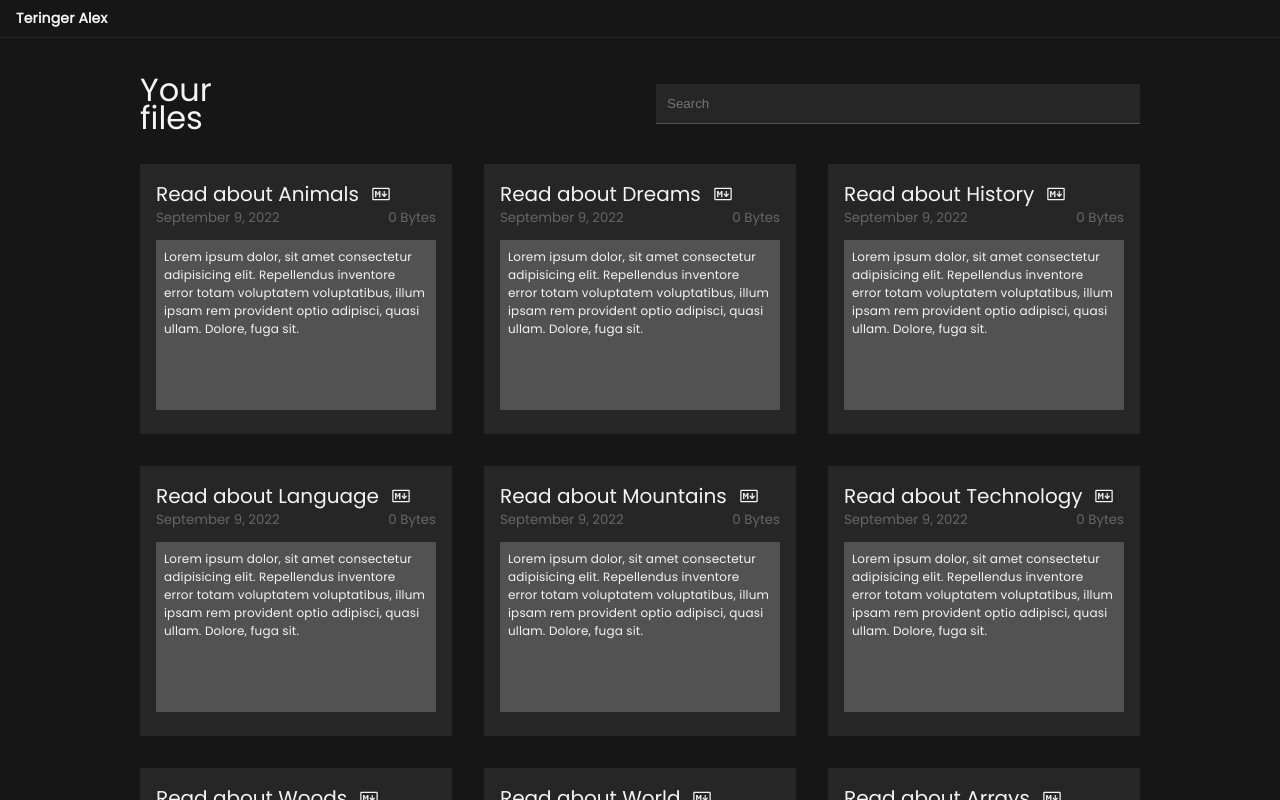
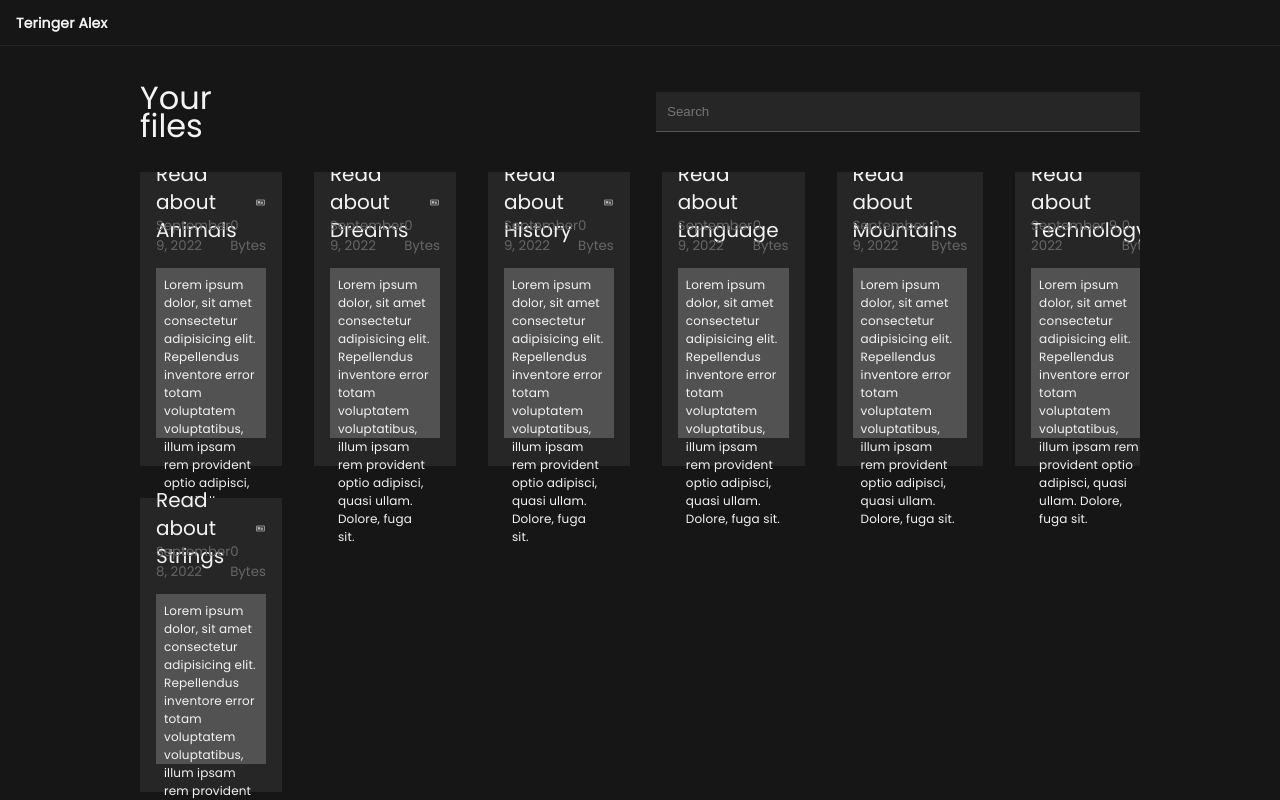
Before and after one commit to Alex2518-9/Next_links, a Next.js app: page / in a window 1280 px wide. Built offline with nearby package versions, Linux system fonts and the light colour scheme.

Commit message:
feat(dbCardSize):onClick double card size start

```diff
--- a/components/Card.tsx
+++ b/components/Card.tsx
@@ -6,11 +6,14 @@ import React from "react";
 import Image from "next/image";
 import { File } from "../lib/files";
 
-interface CardProps extends File {}
+interface CardProps extends File {
+  isActive : boolean,
+  onClick: React.MouseEventHandler
+}
 
-const Card = ({ title, date, id, fileSize }: CardProps) => {
+const Card = ({ title, date, id, fileSize, isActive, onClick }: CardProps) => {
   return (
-    <li className={styles.card_body}>
+    <li className={isActive ? styles.card_body : styles.doubled} onClick={onClick}>
       <div className={styles.titleAndIcon}>
         <Link href={`/files/${id}`}>
           <h3 className={styles.link}>{title}</h3>
--- a/pages/index.tsx
+++ b/pages/index.tsx
@@ -3,6 +3,7 @@ import Layout, { siteTitle } from "../components/Layout";
 import { getSortedPostsData, File } from "../lib/files";
 import styles from "../styles/Home.module.css";
 import Card from "../components/Card";
+import { useState } from "react";
 
 interface AllPostDataProps {
   allPostsData: File[];
@@ -18,6 +19,22 @@ export async function getStaticProps() {
 }
 
 const Home = ({ allPostsData }: AllPostDataProps) => {
+  const [isActive, setActive] = useState(false);
+  const [search, setSearch] = useState<string[]>([]);
+
+  const onDoubled = () => {
+    setActive(!isActive);
+  };
+
+  // search by title
+  const searchedContact = [...allPostsData].filter((data) => {
+    return search.length === 0
+      ? true
+      : search.every((characters: string) =>
+          data.title.toLowerCase().includes(characters.toLowerCase())
+        );
+  });
+
   return (
     <Layout home>
       <>
@@ -30,13 +47,27 @@ const Home = ({ allPostsData }: AllPostDataProps) => {
         <div className={styles.grid_container}>
           <div className={styles.title_container}>
             <h1 className={styles.title}>Your files</h1>
-            <input type="text" placeholder="Search" />
+            <input
+              type="text"
+              placeholder="Search"
+              defaultValue={search.join(" ")}
+              onChange={(e) =>
+                setSearch(
+                  e.target.value.trim() ? e.target.value.trim().split(" ") : []
+                )
+              }
+            />
           </div>
 
           <div className={styles.container_body}>
             <ul className={styles.list}>
-              {allPostsData.map((file) => (
-                <Card key={file.id} {...file}/>
+              {searchedContact.map((file) => (
+                <Card
+                  key={file.id}
+                  {...file}
+                  onClick={onDoubled}
+                  isActive={isActive}
+                />
               ))}
             </ul>
           </div>
--- a/styles/Card.module.css
+++ b/styles/Card.module.css
@@ -19,6 +19,13 @@
 
 .card_body:nth-child(4n) {
   grid-column: 10 / 13;
+}
+
+.doubled {
+  max-height: 540px;
+  background: #262626;
+  padding: 16px;
+  cursor: pointer;
 }
 
 .text_container {
```
